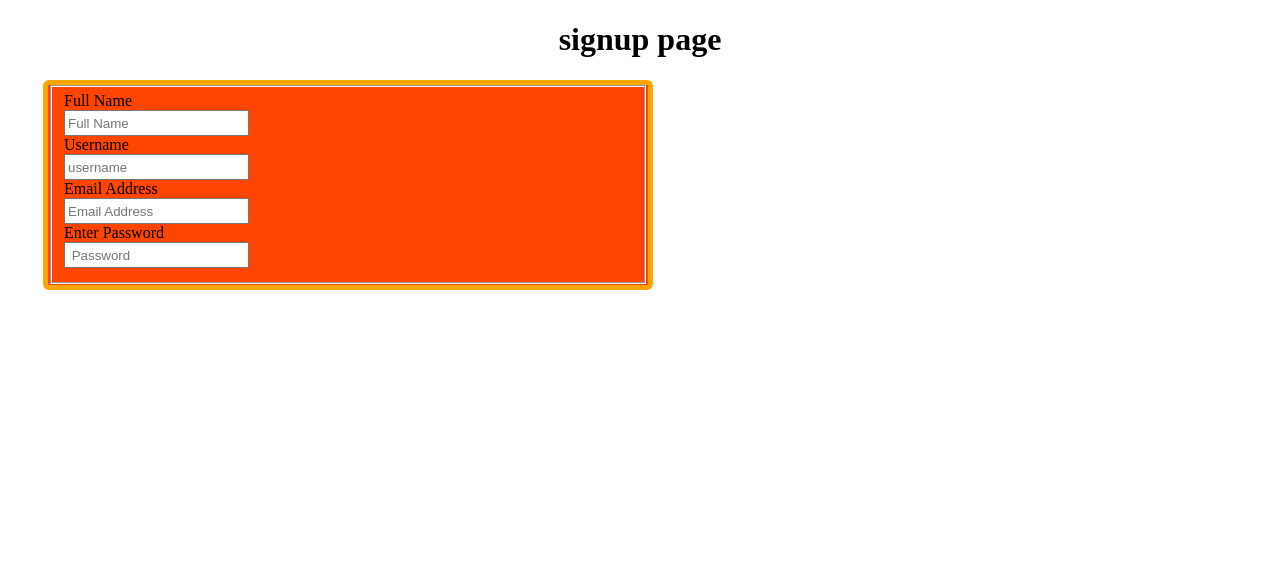
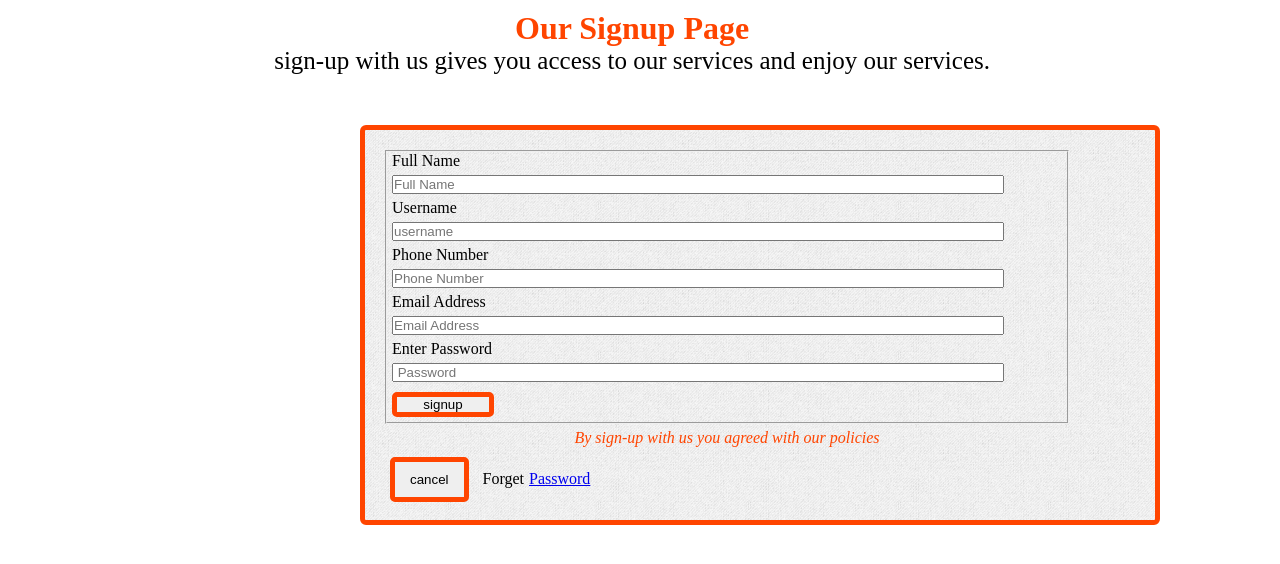
Before and after one commit to MrgodwinDeDon/FINTECH-APP-OF-ELECTRICITY, a plain HTML site: page signup.html in a window 1280 px wide. Drawn offline with Linux system fonts and the light colour scheme.

Commit message:
make changes to my flies

```diff
--- a/css/signup.css
+++ b/css/signup.css
@@ -1,21 +1,58 @@
-
+*{
+    margin:5px 5px;
+    width: 90%;
+    padding: 0;
+    box-sizing: border-box;
+}
+h3{
+    text-align: center;
+    justify-items: center;
+    font-weight: 500;
+    margin: 0 15%;
+    font-size: 25px;
+}
 .form{
-    background-color:orangered;
-    width: 600px;
-    height: 200px;
-    margin: 20px 35px;
-    border: 5px solid orange;
+    background-image: url(../img/gray_jean.png);
+    width: 800px;
+    height: 400px;
+    margin: 50px 350px;
+    padding: 15px;
+    box-sizing: border-box;
+    border: 5px solid orangered;
     border-radius: 6px;
     align-items: center;
 }
 h1{
     text-align: center;
+    margin: 0 15%;
+    font-weight: 600;
+    color: orangered;
+    text-transform: capitalize;
 }
+p{
+    font-weight: 400;
+    font-style: italic;
+    text-align: center;
+    color: orangered;
+}
+button{
+    border: 5px solid orangered;
+    border-radius: 5px;
+    padding: 0 10PX;
+    width: 15%;
+    cursor: pointer;
+}
+.can{
+    width: auto;
+    padding: 10px 15px;
+}
+.psw{
+    padding:0 0 5px ;
 
-fieldset{
-    height: 180px;
+
+
 }
 
 input{
-    height: 20px;
+    color: orangered
 }
--- a/signup.html
+++ b/signup.html
@@ -8,7 +8,8 @@
     <link rel="stylesheet" href="css/signup.css">
 </head>
 <body>
-    <h1>signup page</h1>
+    <h1> our signup page</h1>
+    <h3>sign-up with us gives you access to our services and enjoy our services.</h3>
 
             <form action="" class="form" name="Sform">
                 <fieldset>
@@ -16,11 +17,21 @@
                 <input type="text" name="full name" placeholder="Full Name"><br>
                 <label for="username">Username</label><br>
                  <input type="text" name="Username" placeholder="username"><br>
+                 <label for="phone number">Phone Number</label><br>
+                 <input type="number" name="phone number" placeholder="Phone Number"><br>
                  <label for="Email address">Email Address</label><br>
                  <input type="text" name="Email address" placeholder="Email Address"><br>
                  <label for="password">Enter Password</label><br>
                 <input type="password" name="Password" placeholder=" Password">
+                <button type="submit">signup</button>
              </fieldset>
+
+                <p>By sign-up with us you agreed with our policies</p>
+                <div class="wrap">
+                    <button type="button" class="can">cancel</button>
+                    <span class="psw">Forget<a href="#">Password</a></span>
+                </div>
+             </div>
             </form>
 
 
```
